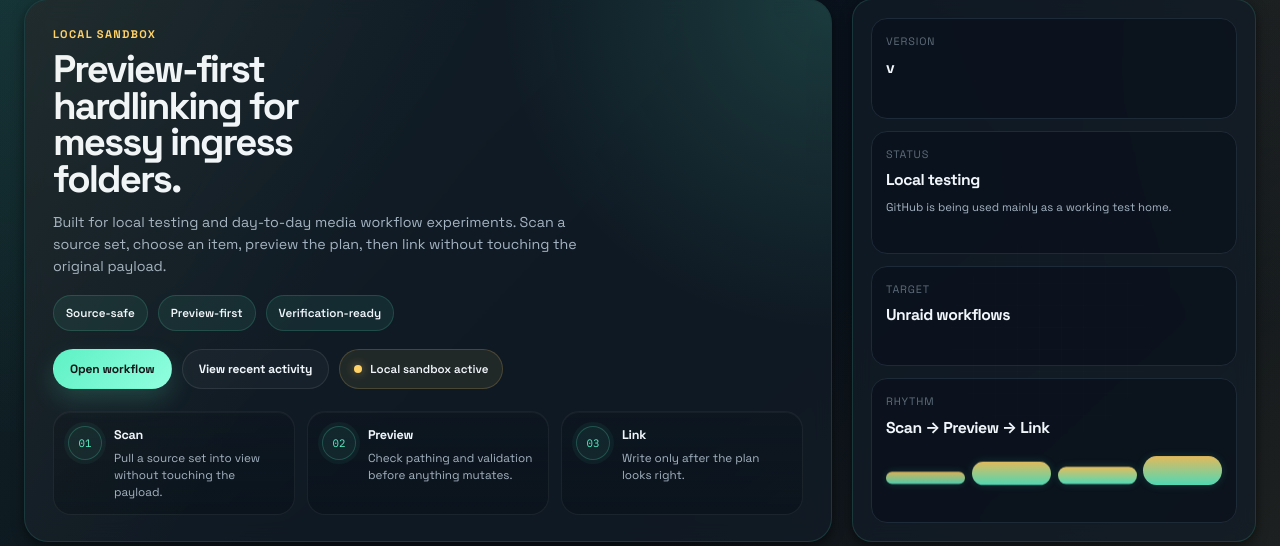
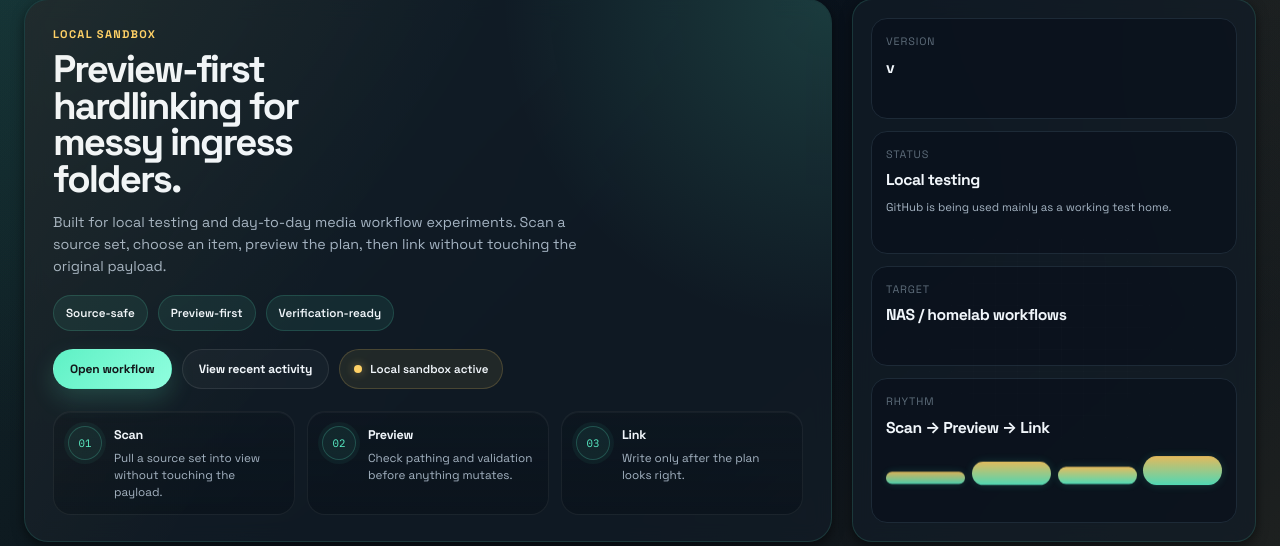
Before and after one commit to StarlightDaemon/HardlinkOrganizer, a Python web app: template webapp/templates/index.html in a window 1280 px wide. Shown: the part 85-631 px from the top of the page. Run offline with Jinja, Linux system fonts and the light colour scheme; the template is opened without the code that fills it, so the values that code supplies are empty.

Commit message:
fix: remove Unraid-specific copy from mount warning and hero panel
Co-Authored-By: Claude Sonnet 4.6 <noreply@anthropic.com>

```diff
--- a/webapp/static/app.js
+++ b/webapp/static/app.js
@@ -478,7 +478,7 @@ const App = (() => {
           <div class="validation-text">
             <strong>Mount layout warning</strong>
             <div class="preview-warning-copy">
-              Preview can still pass while a real Unraid hardlink fails if these paths are mounted in a risky way.
+              Preview can still pass while real hardlink execution fails if these paths are mounted in a risky way.
             </div>
             ${warnings}
           </div>
--- a/webapp/templates/index.html
+++ b/webapp/templates/index.html
@@ -92,7 +92,7 @@
         </div>
         <div class="hero-fact">
           <span class="hero-fact-label">Target</span>
-          <span class="hero-fact-value">Unraid workflows</span>
+          <span class="hero-fact-value">NAS / homelab workflows</span>
         </div>
         <div class="hero-fact hero-fact-signal">
           <span class="hero-fact-label">Rhythm</span>
```
